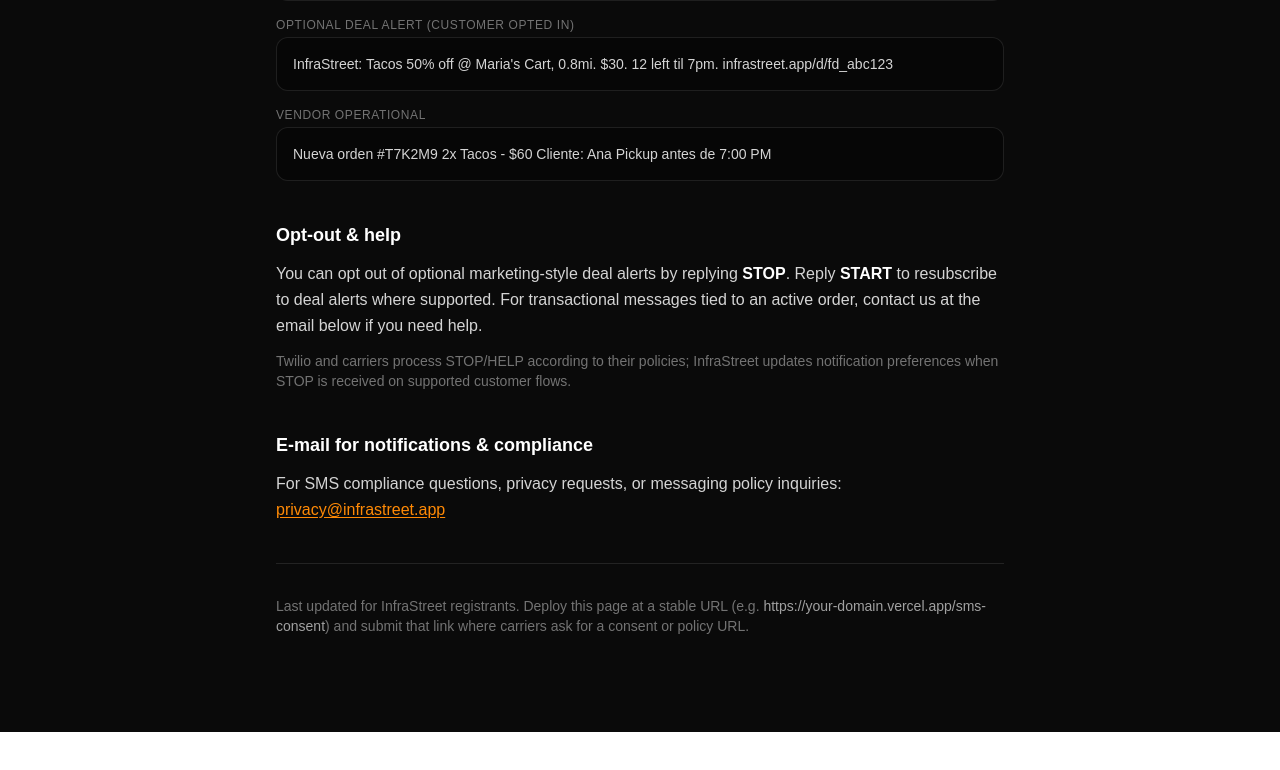
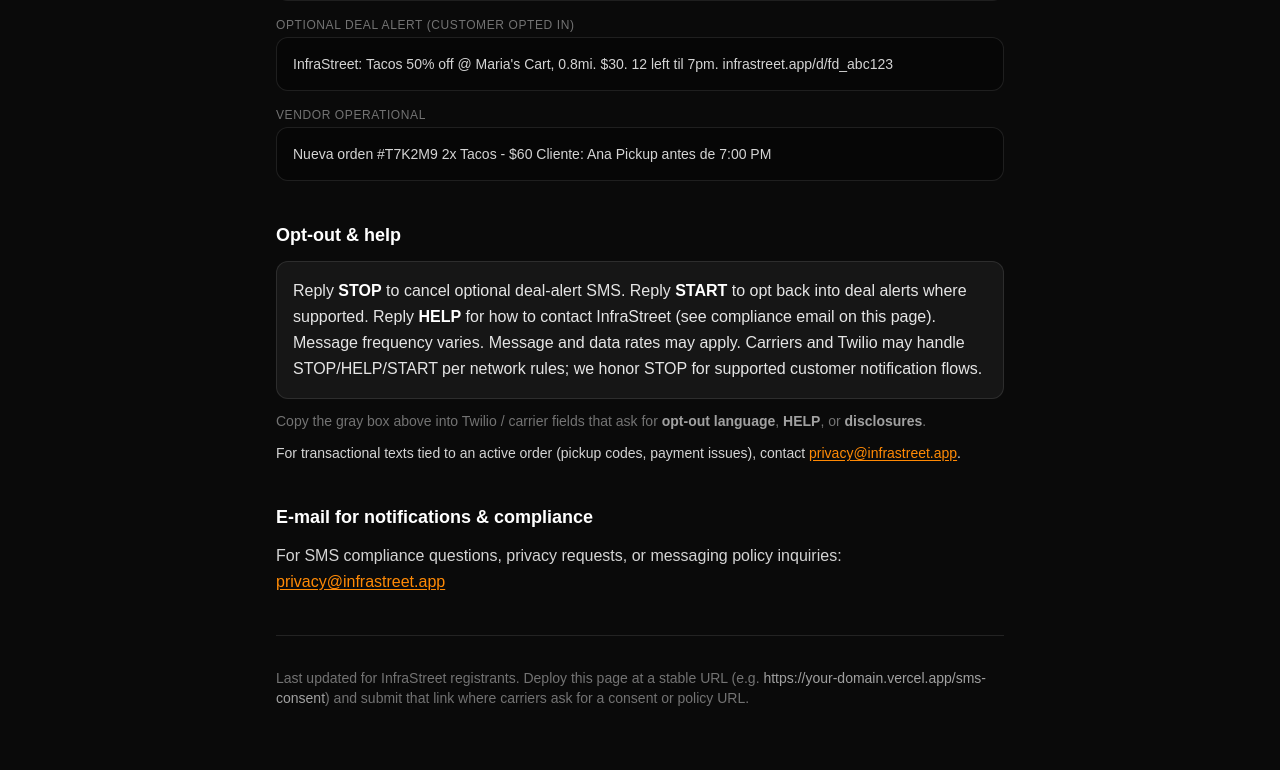
Before and after one commit to JessiP23/hackathon, a Next.js app in the folder frontend/: page /sms-consent in a window 1280 px wide. Shown: the part 1010-1780 px from the top of the page. Before the commit the page ends 1742 px from the top, so only its background shows below. Built offline with nearby package versions, Linux system fonts and the light colour scheme.

Commit message:
first design

```diff
--- a/frontend/app/sms-consent/page.tsx
+++ b/frontend/app/sms-consent/page.tsx
@@ -134,17 +134,25 @@
 
         <section className="space-y-3">
           <h2 className="text-lg font-bold text-white">Opt-out & help</h2>
-          <p className="text-neutral-300">
-            You can opt out of optional marketing-style deal alerts by replying{" "}
-            <strong className="text-white">STOP</strong>. Reply{" "}
-            <strong className="text-white">START</strong> to resubscribe to deal
-            alerts where supported. For transactional messages tied to an active
-            order, contact us at the email below if you need help.
+          <p className="bg-white/5 border border-white/10 rounded-xl p-4 text-neutral-200 font-normal">
+            Reply <strong className="text-white">STOP</strong> to cancel optional
+            deal-alert SMS. Reply <strong className="text-white">START</strong>{" "}
+            to opt back into deal alerts where supported. Reply{" "}
+            <strong className="text-white">HELP</strong> for how to contact
+            InfraStreet (see compliance email on this page). Message frequency
+            varies. Message and data rates may apply. Carriers and Twilio may
+            handle STOP/HELP/START per network rules; we honor STOP for supported
+            customer notification flows.
           </p>
           <p className="text-neutral-500 text-sm">
-            Twilio and carriers process STOP/HELP according to their policies;
-            InfraStreet updates notification preferences when STOP is received on
-            supported customer flows.
+            Copy the gray box above into Twilio / carrier fields that ask for{" "}
+            <strong className="text-neutral-400">opt-out language</strong>,{" "}
+            <strong className="text-neutral-400">HELP</strong>, or{" "}
+            <strong className="text-neutral-400">disclosures</strong>.
+          </p>
+          <p className="text-neutral-300 text-sm">
+            For transactional texts tied to an active order (pickup codes,
+            payment issues), contact <ComplianceEmail />.
           </p>
         </section>
 
```
